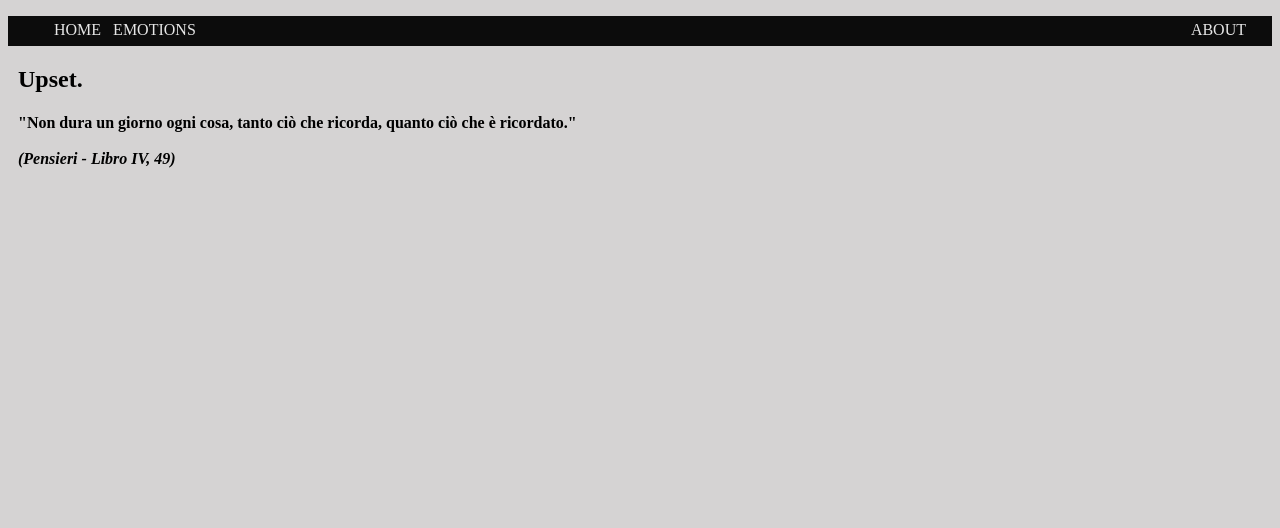
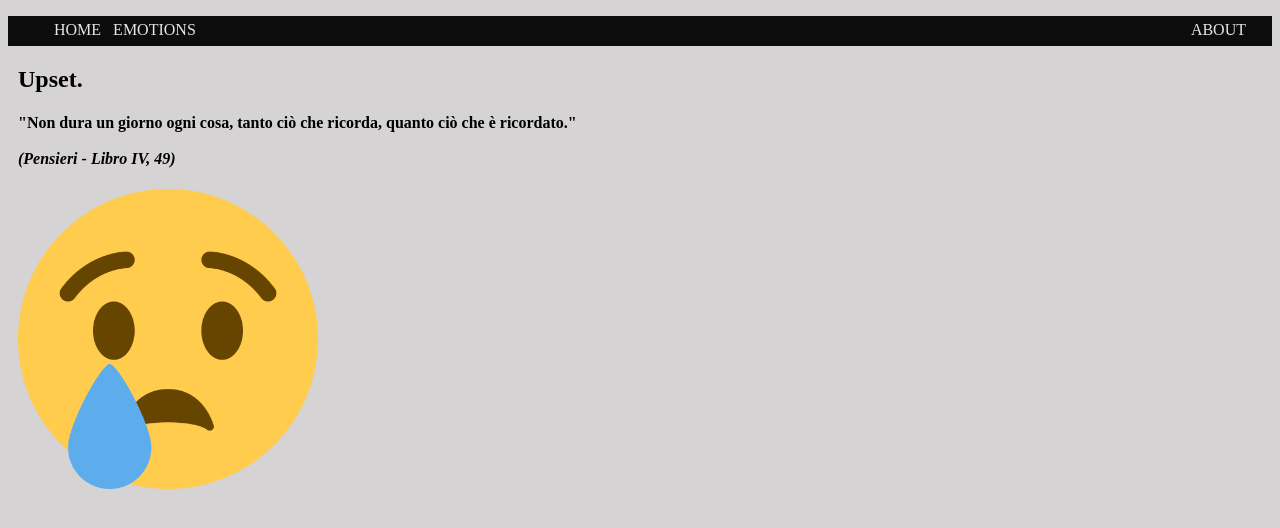
Before and after one commit to albebelen/albebelen.github.io, a plain HTML site: page emos/upset.html in a window 1280 px wide. Drawn offline with Linux system fonts and the light colour scheme.

Commit message:
image added

```diff
--- a/emos/upset.html
+++ b/emos/upset.html
@@ -23,7 +23,7 @@
 
     <main> <!-- main div -->
 
-        <article class="emoDiv">
+        <article class="emoDiv phraseDiv">
             <div><h1>Upset.</h1></div>
 
             <div>
@@ -33,7 +33,26 @@
                     <i>(Pensieri - Libro IV, 49)</i>
                 </h4>
             </div>
+
+            <div class="face">
+                <img onmouseover="changeFloat(this)"  src="/images/upset.png" alt="crying face"/>  <!--id="faceImg"  onmouseout="leftFloat(this)"-->
+            </div>
         </article>
     </main>
+
+    <script>
+
+        function changeFloat(emoImage) {
+            var attr = getComputedStyle(emoImage); // returns the porperties of the given element
+            var floatValue = attr.getPropertyValue("float"); // returns the value of the specified properties
+            if (floatValue === "left") {
+                emoImage.style.float = "right";
+            }
+            else {
+                emoImage.style.float = "left";
+            }
+        }
+
+    </script>
 </body>
 </html>
--- a/style.css
+++ b/style.css
@@ -65,3 +65,19 @@ nav a {
 .emoDiv {
     margin-left: 10px;
 }
+
+.face {
+    border-radius: 50%;
+    width: 100%;
+}
+
+img {
+    height: 300px;
+    width: 300px;
+    float: left;
+    object-fit: cover;
+}
+
+.phraseDiv {
+    width: 100%;
+}
```
Also changed, not shown: emos/angry.html (+22 -1 lines), emos/anxious.html (+20 -1 lines), emos/disappointed.html (+19 -1 lines), emos/selfdoubt.html (+20 -1 lines), emos/unmotivated.html (+20 -1 lines), images/angry.png (added), images/anxious.png (added), images/disappointed.png (added), images/selfdoubt.png (added), images/unmotivated.png (added), images/upset.png (added).
